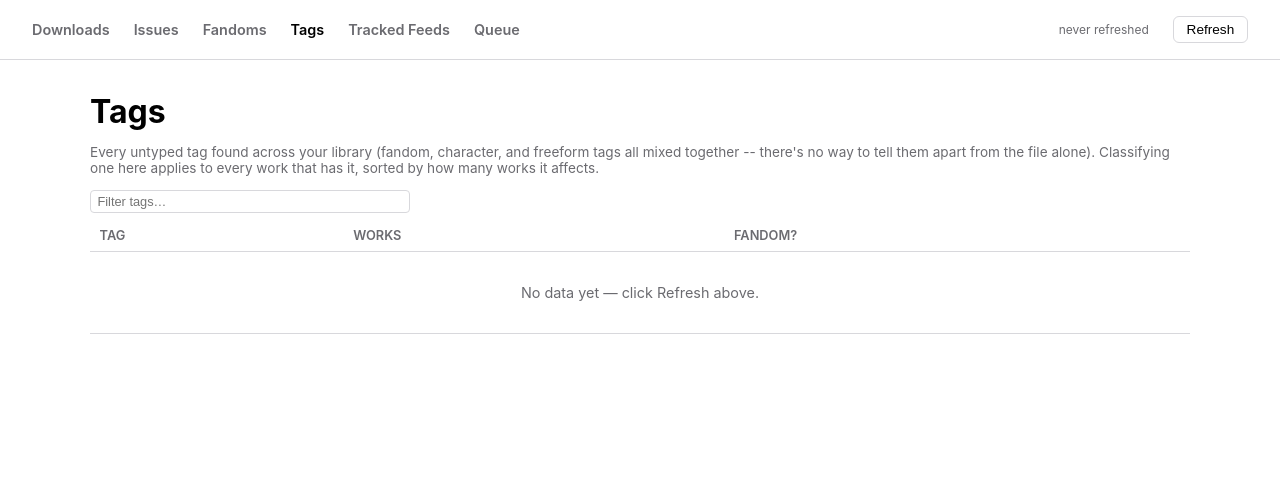
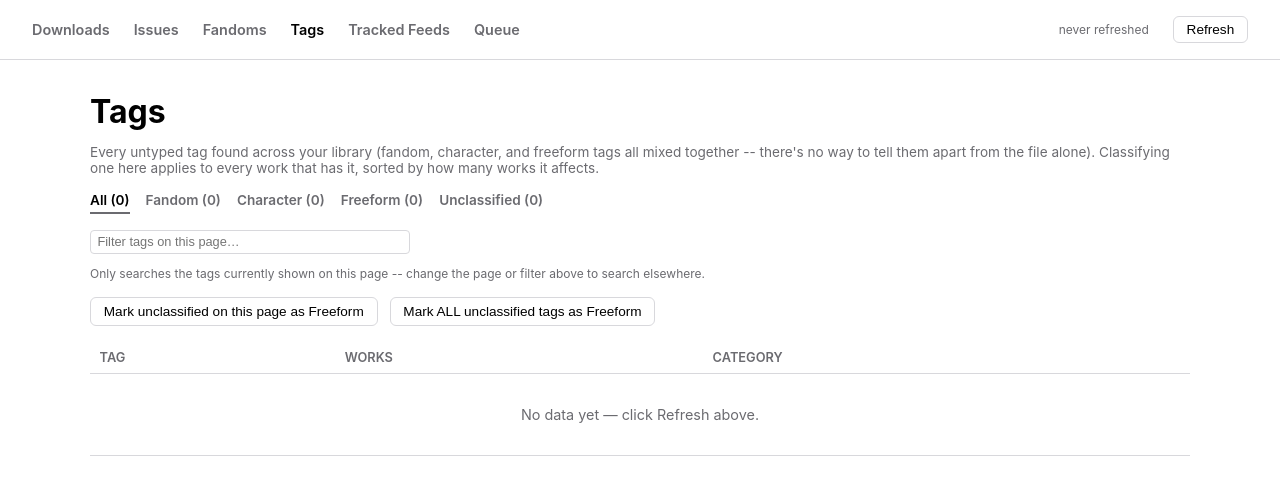
Before and after one commit to chelz866/musical-octo-engine, a FastAPI app: page /tags in a window 1280 px wide. Shown: the top 495 px of the page. Run offline with FastAPI, Linux system fonts and the light colour scheme; data that the repository does not hold is empty; parts of the project's set-up code (start-up, migrations or seed data) failed here and were passed over.

Commit message:
Classify tags as Fandom/Character/Freeform instead of a binary flag
Replaces tag_flags.is_fandom (binary) with a category column ('fandom' |
'character' | 'freeform' | unclassified), migrating existing data
automatically on startup: explicit True -> fandom, explicit False ->
freeform (per explicit instruction -- that's the same "not fandom" bucket
those tags already rendered into). Tags never explicitly touched stay
unclassified rather than being guessed at.

scanner._resolve_tag_categories replaces _resolve_fandoms: explicit
classification wins, an unclassified tag falls back to the existing
per-work fandom heuristic, and anything neither explicit nor
guessed-fandom defaults to freeform -- preserving current behavior for
every tag nobody has touched yet. WorkEntry gains characters/freeform_tags,
derived at read time from fandom_candidates + the category map (not cache
columns, same pattern as the existing `dismissed` field) so no new
works_cache migration is needed.

Tags page now supports thousands of tags: a status filter (Fandom/
Character/Freeform/Unclassified with counts) plus pagination (reusing the
paginate() helper built for Downloads), a category dropdown per row
instead of a single checkbox, and two bulk actions ("mark unclassified on
this page as Freeform" / "mark ALL unclassified as Freeform") so the large
Freeform majority typical of an AO3 library doesn't need clicking through
one at a time. The per-work fandom picker keeps its existing checkbox UI
(a quick shortcut, not the bulk tool) -- unchecking now explicitly writes
'freeform' instead of a bare False.

Downloads page blurb tag line now shows characters distinctly (italic)
from freeform tags, since that data is finally available.

Verified live end-to-end: classified a mix of tags, confirmed filter
counts, ran both bulk-freeform actions, and confirmed the Downloads page
reflects character vs. freeform styling correctly.

Co-Authored-By: Claude Sonnet 5 <noreply@anthropic.com>
Claude-Session: https://claude.ai/code/session_017ENjr5RSLUuEmP8peVHkfn

```diff
--- a/app/main.py
+++ b/app/main.py
@@ -19,6 +19,7 @@ FEEDS_DB_PATH = os.environ.get("FEEDS_DB_PATH", "/data/feeds.sqlite")
 AUTO_REFRESH_INTERVAL_SECONDS = int(os.environ.get("AUTO_REFRESH_INTERVAL_SECONDS", 60 * 60))
 
 DOWNLOADS_PAGE_SIZE = 25
+TAGS_PAGE_SIZE = 100
 
 # Optional: link downloaded works to their Audiobookshelf copy, if any.
 # All three unset (the default) disables the integration entirely.
@@ -146,14 +147,15 @@ def blurb_icons(entry) -> dict:
 
 
 def blurb_tag_line(entry) -> list[dict]:
-    """Warnings, relationships, then leftover tags not classified as fandom
-    -- the closest approximation of AO3's own Warning/Relationship/
-    Character/Freeform tag line available, since this app only distinguishes
-    fandom vs. not within fandom_candidates (see epub_meta.classify_subjects).
+    """Warnings, relationships, characters, then freeform/additional tags --
+    AO3's own Warning/Relationship/Character/Freeform tag line, now that
+    scanner._resolve_tag_categories actually distinguishes characters from
+    freeform tags instead of lumping every non-fandom leftover together.
     """
     tags = [{"text": w, "class": "tag-warning"} for w in entry.warnings]
     tags += [{"text": r, "class": "tag"} for r in entry.relationships]
-    tags += [{"text": t, "class": "tag"} for t in entry.fandom_candidates if t not in entry.fandoms]
+    tags += [{"text": c, "class": "tag-character"} for c in entry.characters]
+    tags += [{"text": t, "class": "tag"} for t in entry.freeform_tags]
     return tags
 
 
@@ -259,49 +261,87 @@ def set_work_fandom(
     other_fandoms: str = Form(""),
     next: str = Form("/"),
 ):
-    """Classifies tags globally (see db.set_tag_flags), scoped to this
+    """Classifies tags globally (see db.set_tag_categories), scoped to this
     work's own candidate tags plus whatever the user typed in "other" --
     it looks like a per-work edit, but the effect applies to every work
-    that shares the same tag, since fandom is classified per tag now.
+    that shares the same tag, since classification is per tag, not per work.
+    Unchecking a candidate here marks it Freeform, not Character -- this
+    widget is a quick per-work fandom shortcut, not the full 3-way tool
+    (see the Tags page for Character classification).
     """
     by_id = {e.work_id: e for e in scanner.load_cached(DB_PATH).entries}
     entry = by_id.get(work_id)
     candidates = entry.fandom_candidates if entry else []
 
     checked = set(fandoms)
-    flags = {tag: (tag in checked) for tag in candidates}
+    categories = {tag: ("fandom" if tag in checked else "freeform") for tag in candidates}
     for extra in (f.strip() for f in other_fandoms.split(",")):
         if extra:
-            flags[extra] = True
+            categories[extra] = "fandom"
 
-    db.set_tag_flags(DB_PATH, flags)
+    db.set_tag_categories(DB_PATH, categories)
     return RedirectResponse(url=next or "/", status_code=303)
 
 
 @app.get("/tags", response_class=HTMLResponse)
-def tags_page(request: Request):
+def tags_page(request: Request, filter: str = "all", page: int = 1):
     result = scanner.load_cached(DB_PATH)
     counts: Counter = Counter()
-    is_fandom_now: dict[str, bool] = {}
     for entry in result.entries:
         for tag in entry.fandom_candidates:
             counts[tag] += 1
-            is_fandom_now[tag] = is_fandom_now.get(tag, False) or tag in entry.fandoms
 
-    sorted_tags = sorted(counts.items(), key=lambda pair: (-pair[1], pair[0].lower()))
+    explicit = db.get_all_tag_categories(DB_PATH)
+    bucket_counts = {"fandom": 0, "character": 0, "freeform": 0, "unclassified": 0}
+    for tag in counts:
+        bucket_counts[explicit.get(tag, "unclassified")] += 1
+
+    tags = [(tag, count, explicit.get(tag)) for tag, count in counts.items()]
+    if filter != "all":
+        tags = [(t, c, cat) for t, c, cat in tags if (cat or "unclassified") == filter]
+    tags.sort(key=lambda row: (-row[1], row[0].lower()))
+
+    page_tags, page, total_pages = paginate(tags, page, TAGS_PAGE_SIZE)
     return templates.TemplateResponse(
         "tags.html",
         {
             **_base_context(request),
-            "tags": [(tag, count, is_fandom_now[tag]) for tag, count in sorted_tags],
+            "tags": page_tags,
+            "filter": filter,
+            "page": page,
+            "total_pages": total_pages,
+            "bucket_counts": bucket_counts,
+            "total_tags": len(counts),
+            "pager_qs": f"&filter={quote(filter)}",
         },
     )
 
 
 @app.post("/tags/set")
-def set_tags(all_tags: list[str] = Form([]), fandoms: list[str] = Form([])):
-    checked = set(fandoms)
-    db.set_tag_flags(DB_PATH, {tag: (tag in checked) for tag in all_tags})
+def set_tags(
+    all_tags: list[str] = Form([]),
+    category: list[str] = Form([]),
+    filter: str = Form("all"),
+    page: int = Form(1),
+):
+    updates = {tag: cat for tag, cat in zip(all_tags, category) if cat in ("fandom", "character", "freeform")}
+    db.set_tag_categories(DB_PATH, updates)
+    return RedirectResponse(url=f"/tags?filter={quote(filter)}&page={page}", status_code=303)
+
+
+@app.post("/tags/mark_page_freeform")
+def mark_page_freeform(tags: list[str] = Form([]), filter: str = Form("all"), page: int = Form(1)):
+    explicit = db.get_all_tag_categories(DB_PATH)
+    db.set_tag_categories(DB_PATH, {t: "freeform" for t in tags if t not in explicit})
+    return RedirectResponse(url=f"/tags?filter={quote(filter)}&page={page}", status_code=303)
+
+
+@app.post("/tags/mark_all_unclassified_freeform")
+def mark_all_unclassified_freeform():
+    result = scanner.load_cached(DB_PATH)
+    all_tags = {t for e in result.entries for t in e.fandom_candidates}
+    explicit = db.get_all_tag_categories(DB_PATH)
+    db.set_tag_categories(DB_PATH, {t: "freeform" for t in all_tags if t not in explicit})
     return RedirectResponse(url="/tags", status_code=303)
 
 
--- a/app/static/style.css
+++ b/app/static/style.css
@@ -353,6 +353,13 @@ th {
   font-weight: 700;
 }
 
+.blurb-tags .tag-character {
+  color: inherit;
+  text-decoration: underline;
+  text-decoration-color: var(--border);
+  font-style: italic;
+}
+
 .blurb-summary {
   margin: 0 0 0.5rem;
   font-size: 0.9rem;
@@ -386,6 +393,43 @@ th {
 .pager-info {
   color: var(--muted);
   font-size: 0.85rem;
+}
+
+.tag-filter-tabs {
+  display: flex;
+  flex-wrap: wrap;
+  gap: 1rem;
+  margin: 1rem 0;
+}
+
+.tag-filter-tabs a {
+  color: var(--muted);
+  text-decoration: none;
+  font-weight: 600;
+  font-size: 0.85rem;
+  padding-bottom: 0.25rem;
+  border-bottom: 2px solid transparent;
+}
+
+.tag-filter-tabs a.active {
+  color: inherit;
+  border-bottom-color: var(--muted);
+}
+
+.tag-bulk-actions {
+  display: flex;
+  flex-wrap: wrap;
+  gap: 0.75rem;
+  margin: 1rem 0;
+}
+
+.tag-bulk-actions button {
+  font-size: 0.85rem;
+  padding: 0.4rem 0.8rem;
+  border-radius: 6px;
+  border: 1px solid var(--border);
+  background: transparent;
+  cursor: pointer;
 }
 
 @media (max-width: 640px) {
--- a/app/templates/tags.html
+++ b/app/templates/tags.html
@@ -1,4 +1,5 @@
 {% extends "base.html" %}
+{% import "_pager.html" as pagination %}
 {% block title %}Tags - AO3 Downloads{% endblock %}
 {% block content %}
   <header>
@@ -11,23 +12,55 @@
     </p>
   </header>
 
-  <input type="search" id="tag-filter" placeholder="Filter tags&hellip;" class="fandom-other" style="max-width: 320px;" oninput="filterTags(this.value)">
+  <nav class="tag-filter-tabs">
+    <a href="/tags?filter=all" class="{% if filter == 'all' %}active{% endif %}">All ({{ total_tags }})</a>
+    <a href="/tags?filter=fandom" class="{% if filter == 'fandom' %}active{% endif %}">Fandom ({{ bucket_counts.fandom }})</a>
+    <a href="/tags?filter=character" class="{% if filter == 'character' %}active{% endif %}">Character ({{ bucket_counts.character }})</a>
+    <a href="/tags?filter=freeform" class="{% if filter == 'freeform' %}active{% endif %}">Freeform ({{ bucket_counts.freeform }})</a>
+    <a href="/tags?filter=unclassified" class="{% if filter == 'unclassified' %}active{% endif %}">Unclassified ({{ bucket_counts.unclassified }})</a>
+  </nav>
+
+  <input type="search" id="tag-filter" placeholder="Filter tags on this page&hellip;" class="fandom-other" style="max-width: 320px;" oninput="filterTags(this.value)">
+  <p class="hint">Only searches the tags currently shown on this page -- change the page or filter above to search elsewhere.</p>
+
+  <div class="tag-bulk-actions">
+    <form method="post" action="/tags/mark_page_freeform">
+      {% for tag, count, category in tags %}<input type="hidden" name="tags" value="{{ tag }}">{% endfor %}
+      <input type="hidden" name="filter" value="{{ filter }}">
+      <input type="hidden" name="page" value="{{ page }}">
+      <button type="submit">Mark unclassified on this page as Freeform</button>
+    </form>
+    <form method="post" action="/tags/mark_all_unclassified_freeform" onsubmit="return confirm('Mark every unclassified tag in your whole library as Freeform? This does not touch tags already classified as Fandom or Character.');">
+      <button type="submit">Mark ALL unclassified tags as Freeform</button>
+    </form>
+  </div>
+
+  {{ pagination.pager(page, total_pages, pager_qs) }}
 
   <form method="post" action="/tags/set">
+    <input type="hidden" name="filter" value="{{ filter }}">
+    <input type="hidden" name="page" value="{{ page }}">
     <table>
       <thead>
         <tr>
           <th>Tag</th>
           <th>Works</th>
-          <th>Fandom?</th>
+          <th>Category</th>
         </tr>
       </thead>
       <tbody>
-        {% for tag, count, is_fandom in tags %}
+        {% for tag, count, category in tags %}
         <tr class="tag-row" data-tag="{{ tag | lower }}">
           <td><input type="hidden" name="all_tags" value="{{ tag }}">{{ tag }}</td>
           <td>{{ count }}</td>
-          <td><input type="checkbox" name="fandoms" value="{{ tag }}" {% if is_fandom %}checked{% endif %}></td>
+          <td>
+            <select name="category">
+              <option value="" {% if not category %}selected{% endif %}>&mdash; Unclassified &mdash;</option>
+              <option value="fandom" {% if category == "fandom" %}selected{% endif %}>Fandom</option>
+              <option value="character" {% if category == "character" %}selected{% endif %}>Character</option>
+              <option value="freeform" {% if category == "freeform" %}selected{% endif %}>Freeform</option>
+            </select>
+          </td>
         </tr>
         {% else %}
         <tr>
@@ -41,6 +74,8 @@
     {% if tags %}<button type="submit" style="margin-top: 1rem;">Save</button>{% endif %}
   </form>
 
+  {{ pagination.pager(page, total_pages, pager_qs) }}
+
   <script>
     function filterTags(query) {
       query = query.toLowerCase();
```
Also changed, not shown: app/db.py (+35 -15 lines), app/scanner.py (+31 -13 lines), tests/test_db.py (+37 -11 lines), tests/test_scanner.py (+73 -3 lines), README.md.
